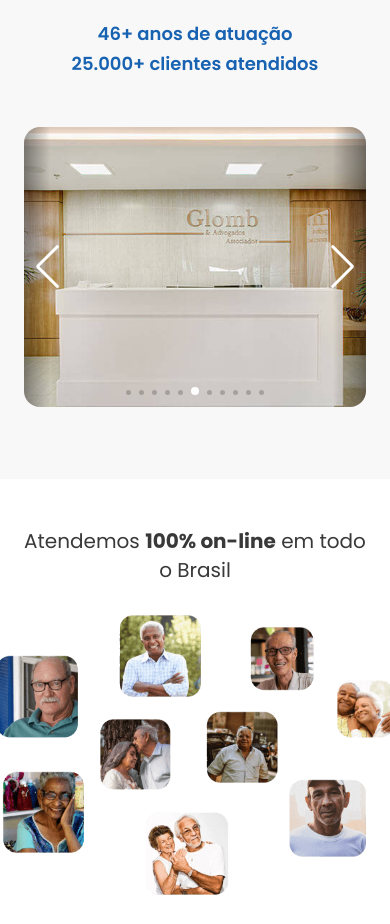
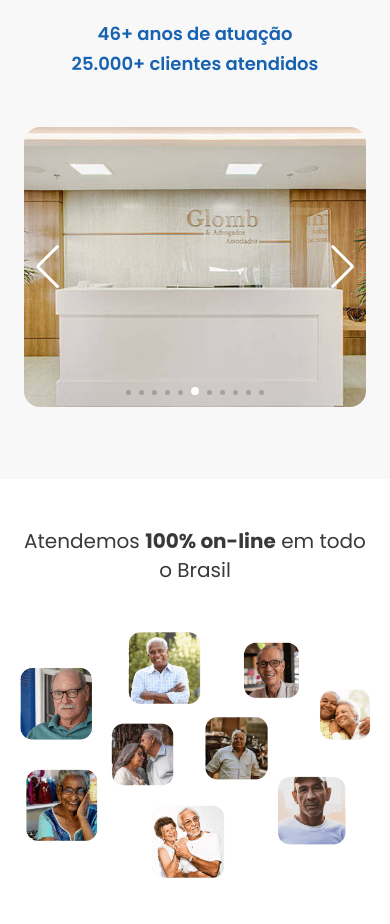
Before and after one commit to iliampav/glomb-website, a Next.js app: page /vidatoda in a window 390 px wide. Shown: the part 4600-5524 px from the top of the page. Built offline with nearby package versions, Linux system fonts and the light colour scheme.

Commit message:
corrections

```diff
--- a/src/components/imageGalerySlider/index.tsx
+++ b/src/components/imageGalerySlider/index.tsx
@@ -85,7 +85,6 @@ export default function ImageGalerySlider(props: imageGalerySliderInterface) {
                             carrouselImages.map((image: imageInterface) => {
                                 return (
                                 <SwiperSlide key={image.imageUrl} className={`${styles.changeActiveSlider} ${styles.nextOrPrevSlider}`}>
-                                    <img className={styles.imgEffect}  loading="lazy" src="/assets/images/aposentadoria/galeryBG.png" alt="Galery effect" />
                                     <img
                                          loading="lazy"
                                         src={image.imageUrl}
--- a/src/components/imageGalerySlider/styles.module.scss
+++ b/src/components/imageGalerySlider/styles.module.scss
@@ -128,15 +128,6 @@
         position: relative;
     }
 
-    .imgEffect {
-        position: absolute;
-        left: 0;
-        top: 0;
-        width: 100%;
-        height: 100%;
-        z-index: 9;
-    }
-
     .sliderContainer {
         width: 100vw;
         max-width: unset;
--- a/src/components/peopleComents/styles.module.scss
+++ b/src/components/peopleComents/styles.module.scss
@@ -221,10 +221,10 @@
 
             .imageContainer {
                 height: 280px;
+                position: relative;
 
                 img {
                     height: 100%;
-                    width: auto;
                 }
             }
         }
```
Also changed, not shown: public/assets/images/aposentadoria/cover.png, public/assets/images/aposentadoria/galeryBG.png (deleted).
